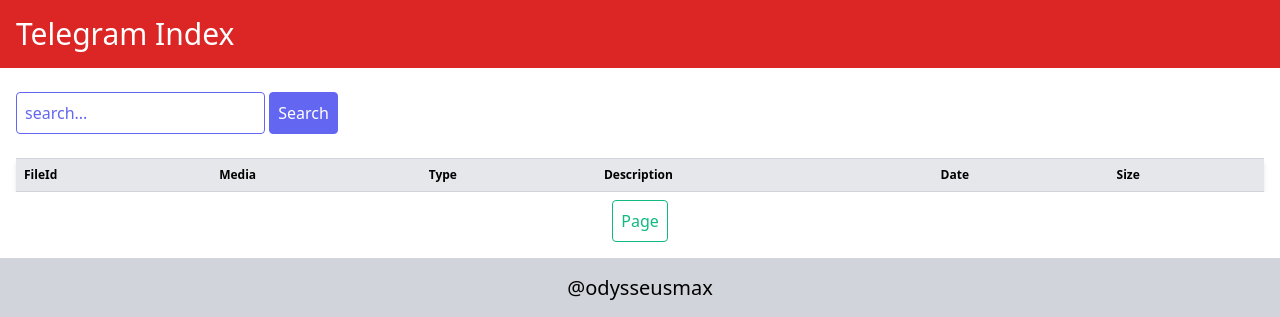
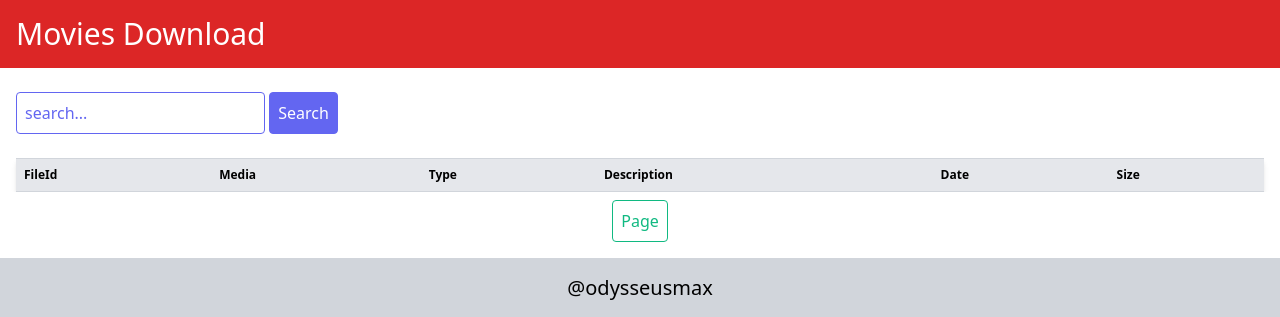
Before and after one commit to odysseusmax/tg-index, a Python web app: template app/templates/index.html in a window 1280 px wide. Shown: the top 317 px of the page. Run offline with Jinja, Linux system fonts and the light colour scheme; the template is opened without the code that fills it, so the values that code supplies are empty; some libraries are stand-ins or nearby versions.

Commit message:
Update header.html

```diff
--- a/app/templates/header.html
+++ b/app/templates/header.html
@@ -16,5 +16,5 @@
         <div class="m-auto w-full xl:max-w-screen-xl">
 
             <header class="bg-red-600 text-white w-full mb-2 p-4">
-                <h1 class="w-full md:w-1/4 text-left text-xl lg:text-2xl xl:text-3xl"> Telegram Index </h1>
+                <h1 class="w-full md:w-1/4 text-left text-xl lg:text-2xl xl:text-3xl"> Movies Download </h1>
             </header>
```
